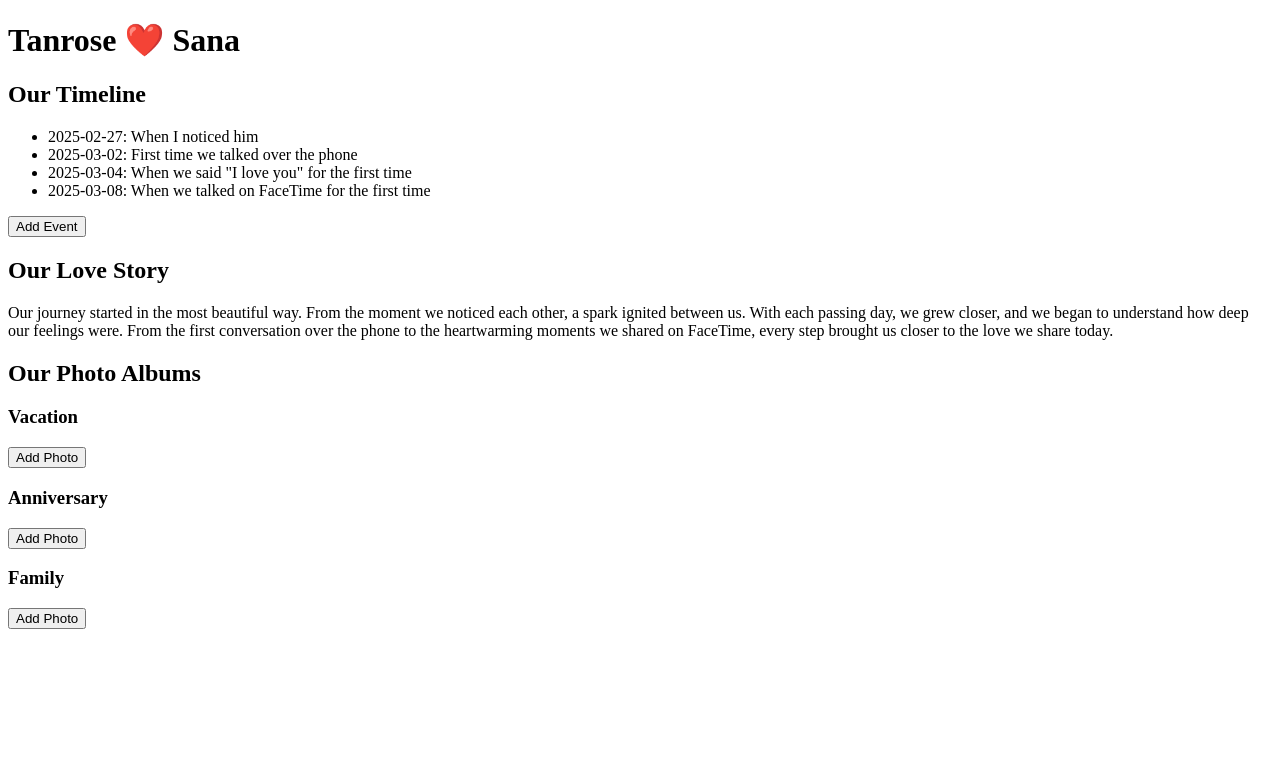
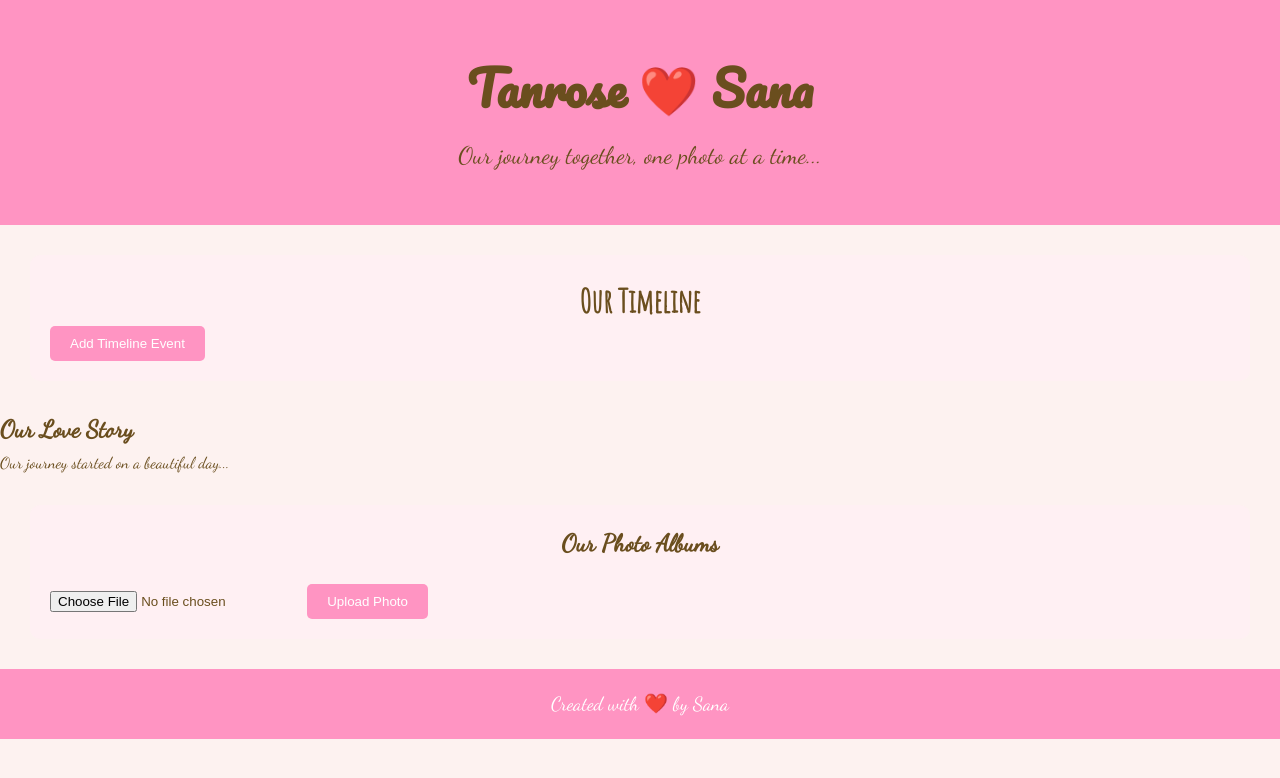
Before and after one commit to sana-sharma-1807/tanrose-sana-website, a plain HTML site: page index.html in a window 1280 px wide. Drawn offline with Linux system fonts and the light colour scheme.

Commit message:
Added romantic design, image upload, and editable timeline

```diff
--- a/index.html
+++ b/index.html
@@ -3,67 +3,41 @@
 <head>
   <meta charset="UTF-8">
   <meta name="viewport" content="width=device-width, initial-scale=1.0">
-  <title>Tanrose ❤️ Sana - Our Love Story</title>
-  <link rel="stylesheet" href="style.css">
+  <title>Tanrose ❤️ Sana</title>
+  <link href="https://fonts.googleapis.com/css2?family=Amatic+SC&family=Dancing+Script&family=Pacifico&display=swap" rel="stylesheet">
+  <link rel="stylesheet" href="styles.css">
+  <script src="scripts.js" defer></script>
 </head>
 <body>
-  <header>
+  <header class="hero">
     <h1>Tanrose ❤️ Sana</h1>
+    <p>Our journey together, one photo at a time...</p>
   </header>
 
-  <section id="timeline">
+  <section class="timeline">
     <h2>Our Timeline</h2>
-    <ul id="timeline-events">
-      <li>
-        <span class="date">2025-02-27:</span> When I noticed him
-      </li>
-      <li>
-        <span class="date">2025-03-02:</span> First time we talked over the phone
-      </li>
-      <li>
-        <span class="date">2025-03-04:</span> When we said "I love you" for the first time
-      </li>
-      <li>
-        <span class="date">2025-03-08:</span> When we talked on FaceTime for the first time
-      </li>
+    <ul id="timeline">
+      <!-- Dynamic Timeline Entries will be added here -->
     </ul>
-    <button onclick="addEvent()">Add Event</button>
+    <button onclick="addEvent()">Add Timeline Event</button>
   </section>
 
-  <section id="love-story">
+  <section class="story">
     <h2>Our Love Story</h2>
-    <p>
-      Our journey started in the most beautiful way. From the moment we noticed each other, a spark ignited between us. With each passing day, we grew closer, and we began to understand how deep our feelings were. From the first conversation over the phone to the heartwarming moments we shared on FaceTime, every step brought us closer to the love we share today.
-    </p>
+    <p>Our journey started on a beautiful day...</p>
   </section>
 
-  <section id="photo-albums">
+  <section class="photo-albums">
     <h2>Our Photo Albums</h2>
-    <div class="album" id="vacation-album">
-      <h3>Vacation</h3>
-      <div class="photos" id="vacation-photos">
-        <!-- Photos will be added here dynamically -->
-      </div>
-      <button onclick="addPhoto('vacation-photos')">Add Photo</button>
+    <div class="album" id="album">
+      <!-- Dynamic photo upload will go here -->
     </div>
-
-    <div class="album" id="anniversary-album">
-      <h3>Anniversary</h3>
-      <div class="photos" id="anniversary-photos">
-        <!-- Photos will be added here dynamically -->
-      </div>
-      <button onclick="addPhoto('anniversary-photos')">Add Photo</button>
-    </div>
-
-    <div class="album" id="family-album">
-      <h3>Family</h3>
-      <div class="photos" id="family-photos">
-        <!-- Photos will be added here dynamically -->
-      </div>
-      <button onclick="addPhoto('family-photos')">Add Photo</button>
-    </div>
+    <input type="file" id="image-upload" accept="image/*" onchange="uploadImage(event)">
+    <button id="upload-btn">Upload Photo</button>
   </section>
 
-  <script src="script.js"></script>
+  <footer>
+    <p>Created with ❤️ by Sana</p>
+  </footer>
 </body>
 </html>
--- a/script.js
+++ b/script.js
@@ -1,34 +1,28 @@
-// Timeline Functions
-function addEvent() {
-    const date = prompt("Enter the event date (e.g., 2025-02-27):");
-    const description = prompt("Enter the event description:");
-    if (date && description) {
-      const ul = document.getElementById("timeline-events");
-      const li = document.createElement("li");
-      li.innerHTML = `<span class="date">${date}:</span> ${description} <button onclick="removeEvent(this)">Remove</button>`;
-      ul.appendChild(li);
+// Function to handle image upload
+function uploadImage(event) {
+    const file = event.target.files[0];
+    if (file) {
+      const reader = new FileReader();
+      reader.onload = function(e) {
+        const img = document.createElement('img');
+        img.src = e.target.result;
+        document.getElementById('album').appendChild(img);
+      };
+      reader.readAsDataURL(file);
     }
   }
 
-  function removeEvent(button) {
-    const li = button.parentNode;
-    li.parentNode.removeChild(li);
-  }
+  // Function to add new event to the timeline
+  function addEvent() {
+    const timeline = document.getElementById('timeline');
+    const eventDate = prompt('Enter the date of the event (e.g., 27th Feb 2025):');
+    const eventDescription = prompt('Enter a short description of the event:');
 
-  // Photo Album Functions
-  function addPhoto(albumId) {
-    const photoUrl = prompt("Enter the photo URL:");
-    if (photoUrl) {
-      const album = document.getElementById(albumId);
-      const photoDiv = album.querySelector(".photos");
-      const newPhoto = document.createElement("img");
-      newPhoto.src = photoUrl;
-      newPhoto.alt = "New Photo";
-      newPhoto.classList.add("photo");
-      photoDiv.appendChild(newPhoto);
+    if (eventDate && eventDescription) {
+      const newEvent = document.createElement('li');
+      newEvent.innerHTML = `<strong>${eventDate}</strong>: ${eventDescription}`;
+      timeline.appendChild(newEvent);
+    } else {
+      alert('Please fill in both fields.');
     }
   }
-
-  function removePhoto(photoElement) {
-    photoElement.parentNode.removeChild(photoElement);
-  }
--- a/styles.css
+++ b/styles.css
@@ -1,105 +1,110 @@
-/* Global Styles */
-body {
-    font-family: Arial, sans-serif;
-    background-color: #f7f7f7;
-    color: #333;
+* {
     margin: 0;
+    padding: 0;
+    box-sizing: border-box;
+  }
+
+  body {
+    font-family: 'Dancing Script', cursive;
+    background-color: #fdf2f0;
+    color: #6a4e1e;
+    line-height: 1.6;
+  }
+
+  .hero {
+    text-align: center;
+    background-color: #ff94c2;
+    padding: 50px 0;
+  }
+
+  .hero h1 {
+    font-family: 'Pacifico', cursive;
+    font-size: 3em;
+  }
+
+  .hero p {
+    font-size: 1.5em;
+    margin-top: 10px;
+  }
+
+  .timeline {
+    margin: 30px;
+    padding: 20px;
+    background-color: #fff0f3;
+    border-radius: 10px;
+  }
+
+  .timeline h2 {
+    text-align: center;
+    font-family: 'Amatic SC', cursive;
+    font-size: 2em;
+  }
+
+  #timeline {
+    list-style: none;
     padding: 0;
   }
 
-  h1, h2 {
-    text-align: center;
-    font-family: 'Arial', sans-serif;
-    color: #ff5722;
+  #timeline li {
+    padding: 10px;
+    margin-bottom: 10px;
+    background-color: #ffebef;
+    border-radius: 10px;
+    border-left: 5px solid #ff94c2;
   }
 
   button {
-    background-color: #ff5722;
+    background-color: #ff94c2;
     color: white;
     border: none;
     padding: 10px 20px;
     border-radius: 5px;
     cursor: pointer;
-    font-size: 16px;
-    margin: 10px auto;
-    display: block;
+    transition: background-color 0.3s;
   }
 
   button:hover {
-    background-color: #e64a19;
-    transform: scale(1.05);
+    background-color: #ff63a1;
   }
 
-  header {
-    background-color: #ffccbc;
-    padding: 50px;
-    margin-bottom: 30px;
+  .photo-albums {
+    margin: 30px;
+    padding: 20px;
+    background-color: #fff0f3;
+    border-radius: 10px;
   }
 
-  #timeline {
-    margin: 20px;
-    padding: 10px;
-    background-color: #fff;
-    border-radius: 10px;
-    box-shadow: 0 2px 10px rgba(0, 0, 0, 0.1);
-  }
-
-  #timeline-events {
-    list-style-type: none;
-    padding: 0;
-  }
-
-  #timeline-events li {
-    background-color: #ffebee;
-    margin: 10px 0;
-    padding: 10px;
-    border-radius: 5px;
-  }
-
-  #timeline-events .date {
-    font-weight: bold;
-  }
-
-  #love-story {
-    background-color: #fff;
-    margin: 20px;
-    padding: 20px;
-    border-radius: 10px;
-    box-shadow: 0 2px 10px rgba(0, 0, 0, 0.1);
-  }
-
-  #love-story p {
-    font-size: 18px;
-    line-height: 1.6;
-  }
-
-  #photo-albums {
-    margin: 20px;
+  .photo-albums h2 {
+    text-align: center;
   }
 
   .album {
-    margin-bottom: 30px;
+    display: flex;
+    flex-wrap: wrap;
+    justify-content: center;
+    margin-top: 20px;
   }
 
-  .album h3 {
-    color: #ff5722;
-    font-size: 24px;
+  .album img {
+    width: 150px;
+    height: 150px;
+    margin: 10px;
+    border-radius: 10px;
+    object-fit: cover;
+    transition: transform 0.3s;
   }
 
-  .photos {
-    display: flex;
-    gap: 10px;
-    margin: 10px 0;
+  .album img:hover {
+    transform: scale(1.1);
   }
 
-  .photo {
-    width: 100px;
-    height: 100px;
-    object-fit: cover;
-    border-radius: 5px;
-    transition: transform 0.3s ease;
+  footer {
+    text-align: center;
+    padding: 20px;
+    background-color: #ff94c2;
+    color: white;
   }
 
-  .photo:hover {
-    transform: scale(1.1);
+  footer p {
+    font-size: 1.2em;
   }
```
